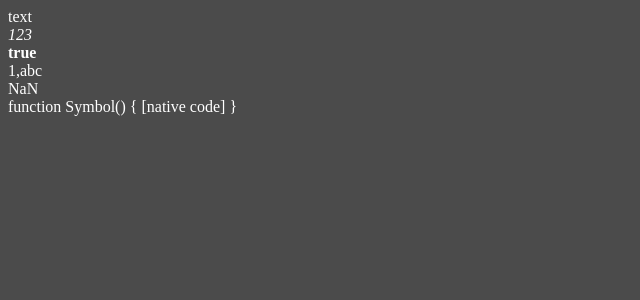
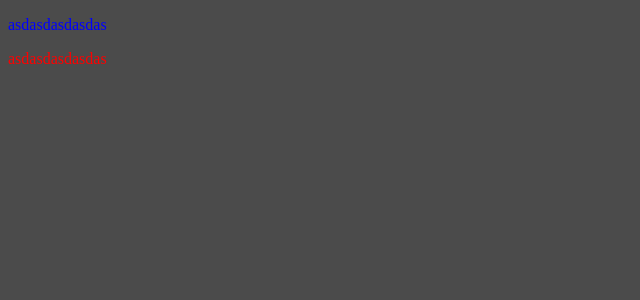
Before and after one commit to ppmarkek/Angular, an Angular app: page / in a window 1280 px wide. Shown: the top 300 px of the page, without its empty margins (0-640 px from the left). Built offline with nearby package versions, Linux system fonts and the light colour scheme.

Commit message:
feat: ngClass, ngStyle

```diff
--- a/src/app/app.component.html
+++ b/src/app/app.component.html
@@ -1,22 +1,3 @@
-<!-- <p *ngIf="toggler then test else test2">asdasdasdasdasdasdasdasd</p>
+<p [ngClass]="{ red: true, blue: true }">asdasdasdasdas</p>
 
-<button (click)="toggler = !toggler">button</button>
-
-<ng-template #test>
-  <p>text</p>
-</ng-template>
-
-<ng-template #test2>
-  <p>text2</p>
-</ng-template> -->
-
-<!-- <div *ngFor="let item of arr; let eventItem = even; let currentIndex = index">
-  <span *ngIf="eventItem">{{ item }}</span>
-  <span>{{ currentIndex }}</span>
-</div> -->
-
-<div *ngFor="let item of arr;" [ngSwitch]="item">
-  <i *ngSwitchCase="123">{{ item }}</i>
-  <b *ngSwitchCase="true">{{ item }}</b>
-  <span *ngSwitchDefault>{{ item }}</span>
-</div>
+<p [ngStyle]="{ color: 'red' }">asdasdasdasdas</p>
--- a/src/app/app.component.ts
+++ b/src/app/app.component.ts
@@ -8,6 +8,5 @@ import { CommonModule } from '@angular/common';
   imports: [CommonModule],
 })
 export class AppComponent {
-  toggler: boolean = true;
-  arr: any[] = ['text', 123, true, [1, 'abc'], NaN, Symbol];
+  color: string = 'orange'
 }
```
